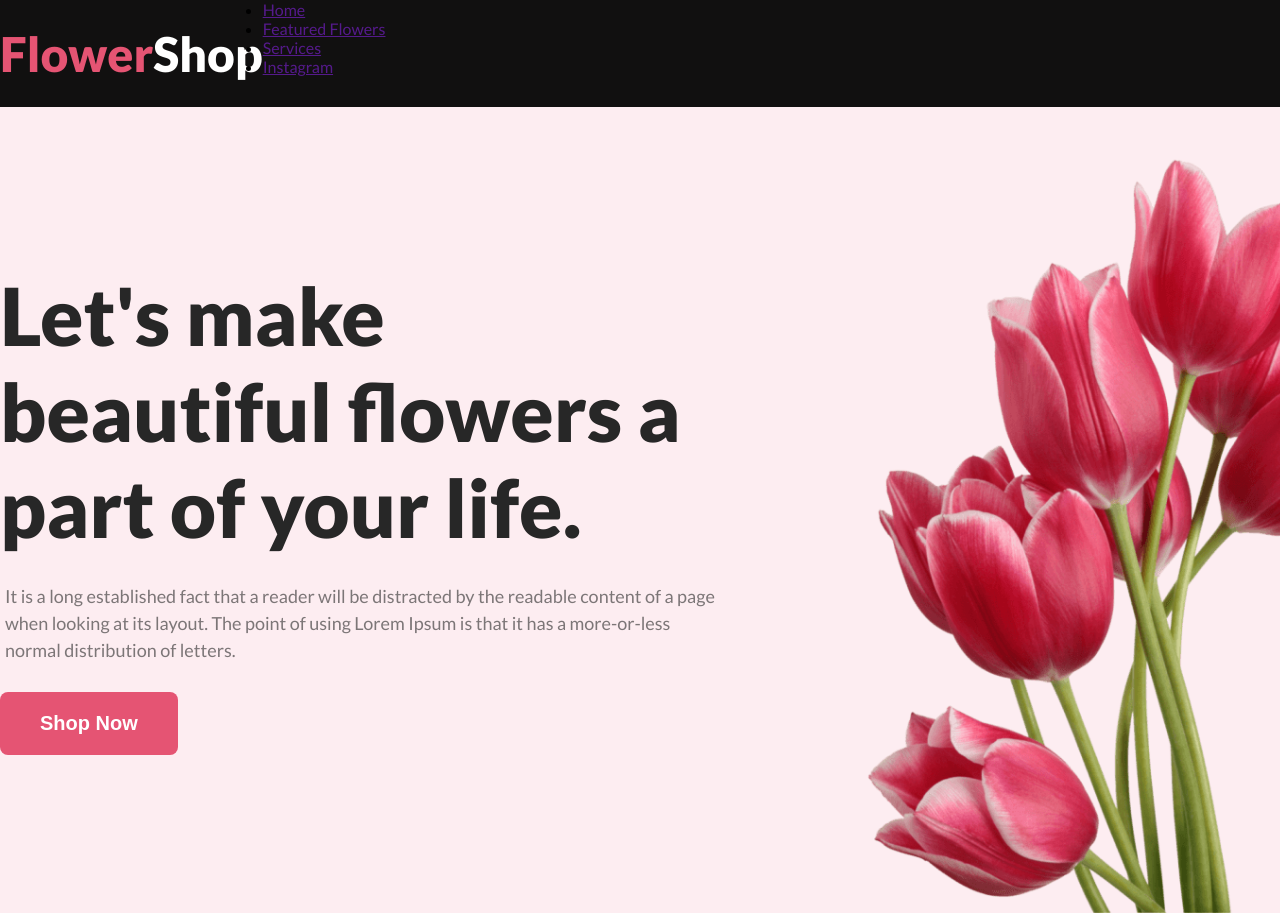
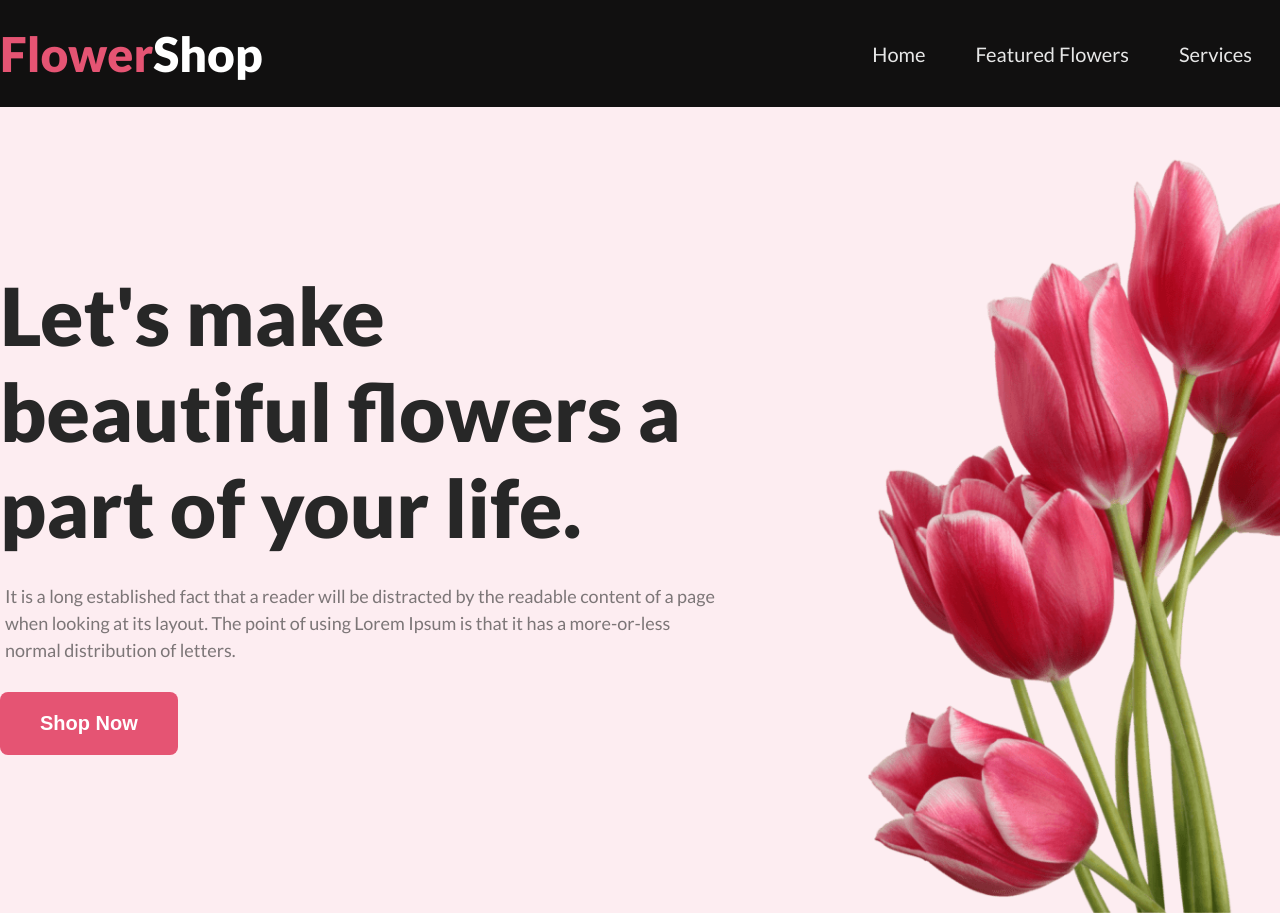
Before and after one commit to developerbadsa/Flower-Shop, a plain HTML site: page index.html in a window 1280 px wide. Shown: the top 913 px of the page. Drawn offline with Linux system fonts and the light colour scheme.

Commit message:
working nav section

```diff
--- a/assets/styles/style.css
+++ b/assets/styles/style.css
@@ -41,9 +41,30 @@ body{
     line-height: 30px;
 }
 /* Header CSS */
+header{
+    background: #111010;
+}
 .navbar{
-    background: #111010;
     display: flex;
+    align-items: center;
+    justify-content: space-between;
+}
+.menu {
+    display: flex;
+    align-items: center;
+    justify-content: space-around;
+}
+.menu li{
+    list-style: none;
+    margin-right: 50px;
+}
+.menu li a{
+    color: rgba(255, 255, 255, 0.90);
+    text-decoration: none;
+    text-align: left;
+    font-size: 20px;
+    font-weight: 400;
+    line-height: 30px;
 }
 /* Banner Section*/
 .banner-section{
--- a/index.html
+++ b/index.html
@@ -8,6 +8,7 @@
 </head>
 <body>
     <header>
+        <div class="container">
             <nav class="navbar">
                 <div class="logo"><div class="logo-text"><span>Flower</span>Shop</div></div>
                 <ul class="menu">
@@ -17,6 +18,7 @@
                     <li><a class="nav-link" href="">Instagram</a></li>
                 </ul>
             </nav>
+        </div>
     </header>
     <main>
         <!-- Banner Section -->
```
Lines whose indentation alone changed are shown as unchanged.
